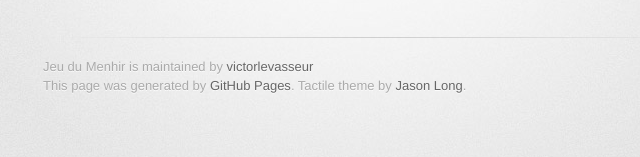
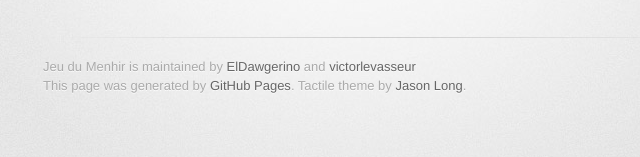
Before and after one commit to victorlevasseur/Jeu-du-menhir, a plain HTML site: page index.html in a window 1280 px wide. Shown: the part 357-514 px from the top of the page, 287-927 px from the left. Drawn offline with Linux system fonts and the light colour scheme; a web font is replaced by a local one.

Commit message:
Update index.html

```diff
--- a/index.html
+++ b/index.html
@@ -38,7 +38,7 @@
         </section>
 
         <footer>
-          Jeu du Menhir is maintained by <a href="https://github.com/victorlevasseur">victorlevasseur</a><br>
+          Jeu du Menhir is maintained by <a href="https://github.com/ElDawgerino">ElDawgerino</a> and </a><a href="https://github.com/victorlevasseur">victorlevasseur</a><br>
           This page was generated by <a href="https://pages.github.com">GitHub Pages</a>. Tactile theme by <a href="https://twitter.com/jasonlong">Jason Long</a>.
         </footer>
 
```
